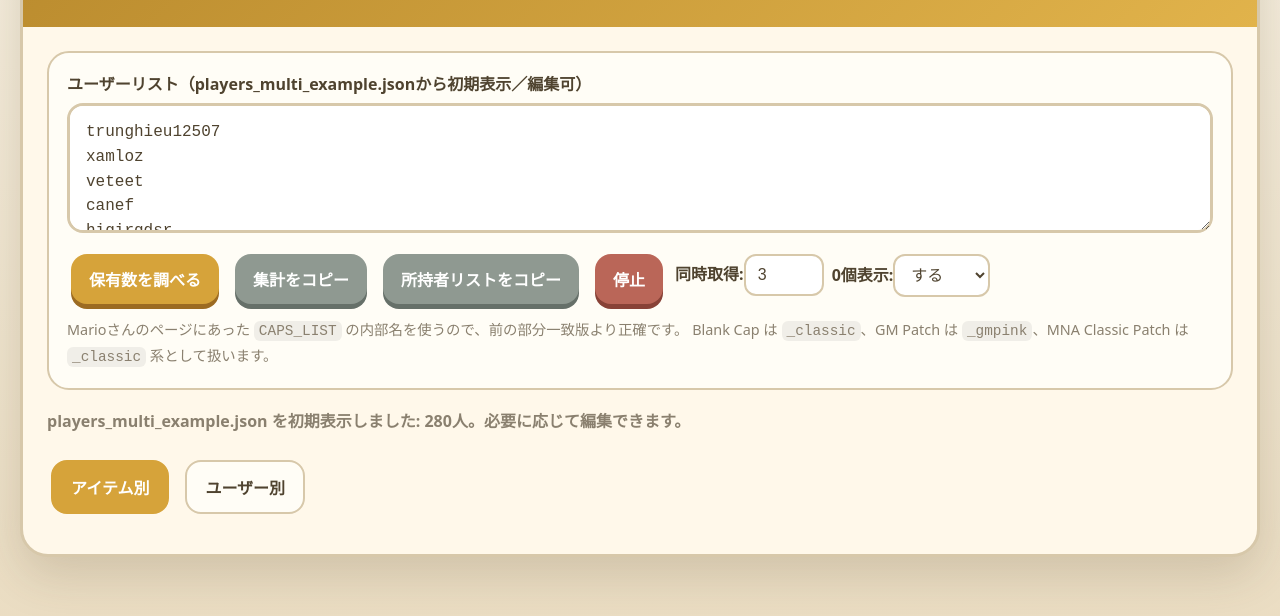
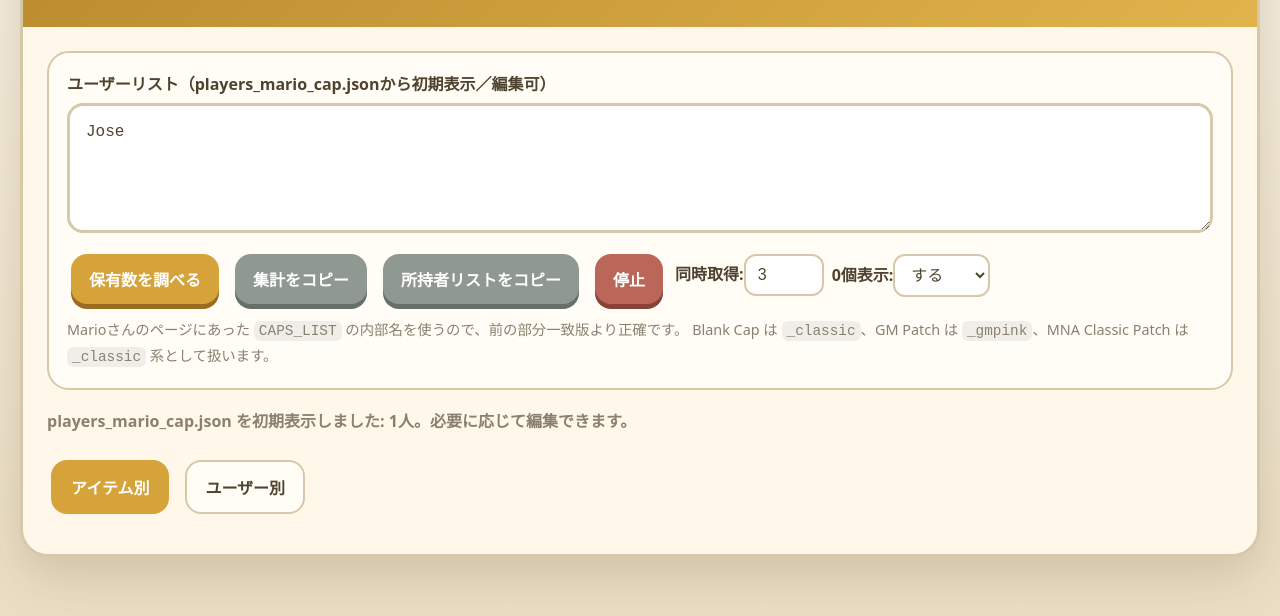
Before and after one commit to muto-to/alice-flour-checker, a plain HTML site: page alice_classic_cap_exact_checker_fixed.html in a window 1280 px wide. Shown: the part 138-754 px from the top of the page. Drawn offline with Linux system fonts and the light colour scheme.

Commit message:
Update alice_classic_cap_exact_checker_fixed.html

```diff
--- a/alice_classic_cap_exact_checker_fixed.html
+++ b/alice_classic_cap_exact_checker_fixed.html
@@ -68,8 +68,8 @@ code{background:rgba(0,0,0,.06);padding:2px 5px;border-radius:6px}
 <main>
 
 <div class="panel">
-<label for="usernameList">ユーザーリスト（players_multi_example.jsonから初期表示／編集可）</label>
-<textarea id="usernameList" placeholder="players_multi_example.json から読み込みます。ここで追加・削除もできます。"></textarea>
+<label for="usernameList">ユーザーリスト（players_mario_cap.jsonから初期表示／編集可）</label>
+<textarea id="usernameList" placeholder="players_mario_cap.json から読み込みます。ここで追加・削除もできます。"></textarea>
 <div class="controls">
 <button id="startButton" onclick="startCheck()">保有数を調べる</button>
 <button class="secondary" onclick="copySummaryText()">集計をコピー</button>
@@ -84,7 +84,7 @@ Blank Cap は <code>_classic</code>、GM Patch は <code>_gmpink</code>、MNA Cl
 </div>
 </div>
 
-<div class="status" id="status">players_multi_example.json を読み込み中です。</div>
+<div class="status" id="status">players_mario_cap.json を読み込み中です。</div>
 <div class="progress-wrap" id="progressWrap"><div class="progress-bar" id="progressBar"></div><div class="progress-text" id="progressText">0 / 0</div></div>
 
 <section class="summary" id="summary">
@@ -180,14 +180,14 @@ window.addEventListener("DOMContentLoaded",async()=>{await loadUsernamesFromJson
 
 async function loadUsernamesFromJson(){
   try{
-    const r=await fetch("players_multi_example.json?ts="+Date.now());
+    const r=await fetch("players_mario_cap.json?ts="+Date.now());
     if(!r.ok)throw new Error("HTTP "+r.status);
     const data=await r.json();
     const names=normalizePlayerNames(data);
     document.getElementById("usernameList").value=names.join("\n");
-    setStatus("players_multi_example.json を初期表示しました: "+names.length+"人。必要に応じて編集できます。");
+    setStatus("players_mario_cap.json を初期表示しました: "+names.length+"人。必要に応じて編集できます。");
   }catch(e){
-    setStatus("players_multi_example.json の読み込みに失敗しました: "+e.message,true);
+    setStatus("players_mario_cap.json の読み込みに失敗しました: "+e.message,true);
   }
 }
 
```
